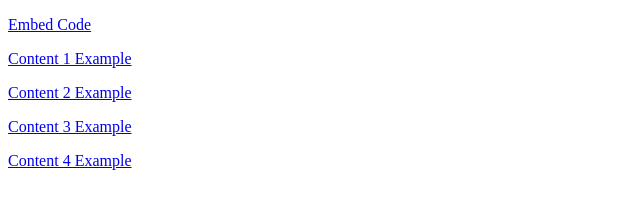
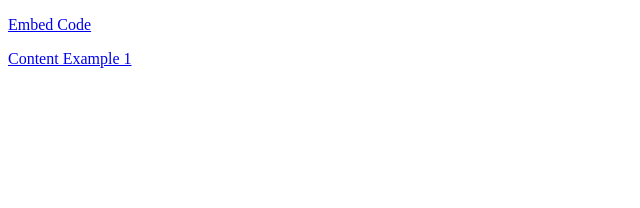
Before and after one commit to LanceRoe/h5p-selfhost-example, a plain HTML site: page index.html in a window 1280 px wide. Shown: the whole page, without its empty margins (0-640 px from the left). Drawn offline with Linux system fonts and the light colour scheme.

Commit message:
Update index.html

```diff
--- a/index.html
+++ b/index.html
@@ -2,10 +2,8 @@
 <html>
 <body>
 	<p><a href="/example1.html">Embed Code</a></p>
-	<p><a href="/h5p-standalone-1.3.x/demo/content-example-1.html">Content 1 Example</a></p>
-	<p><a href="/h5p-standalone-1.3.x/demo/content-example-2.html">Content 2 Example</a></p>
-	<p><a href="/h5p-standalone-1.3.x/demo/content-example-3.html">Content 3 Example</a></p>
-	<p><a href="/h5p-standalone-1.3.x/demo/content-example-4.html">Content 4 Example</a></p>
+	<p><a href="/h5p-standalone-1.3.x/demo/content-example-1.html">Content Example 1</a></p>
+
 
 
 </body>
```
